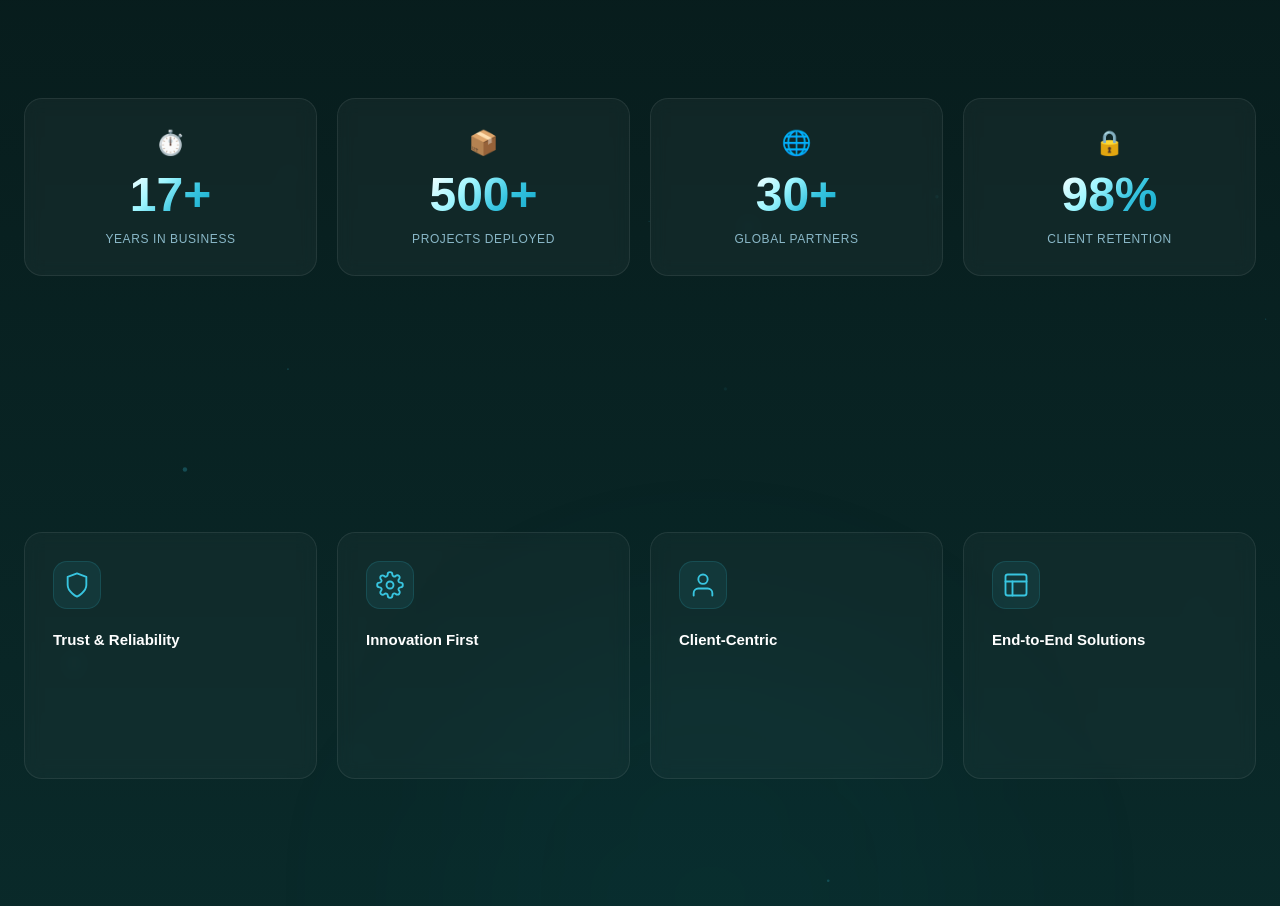
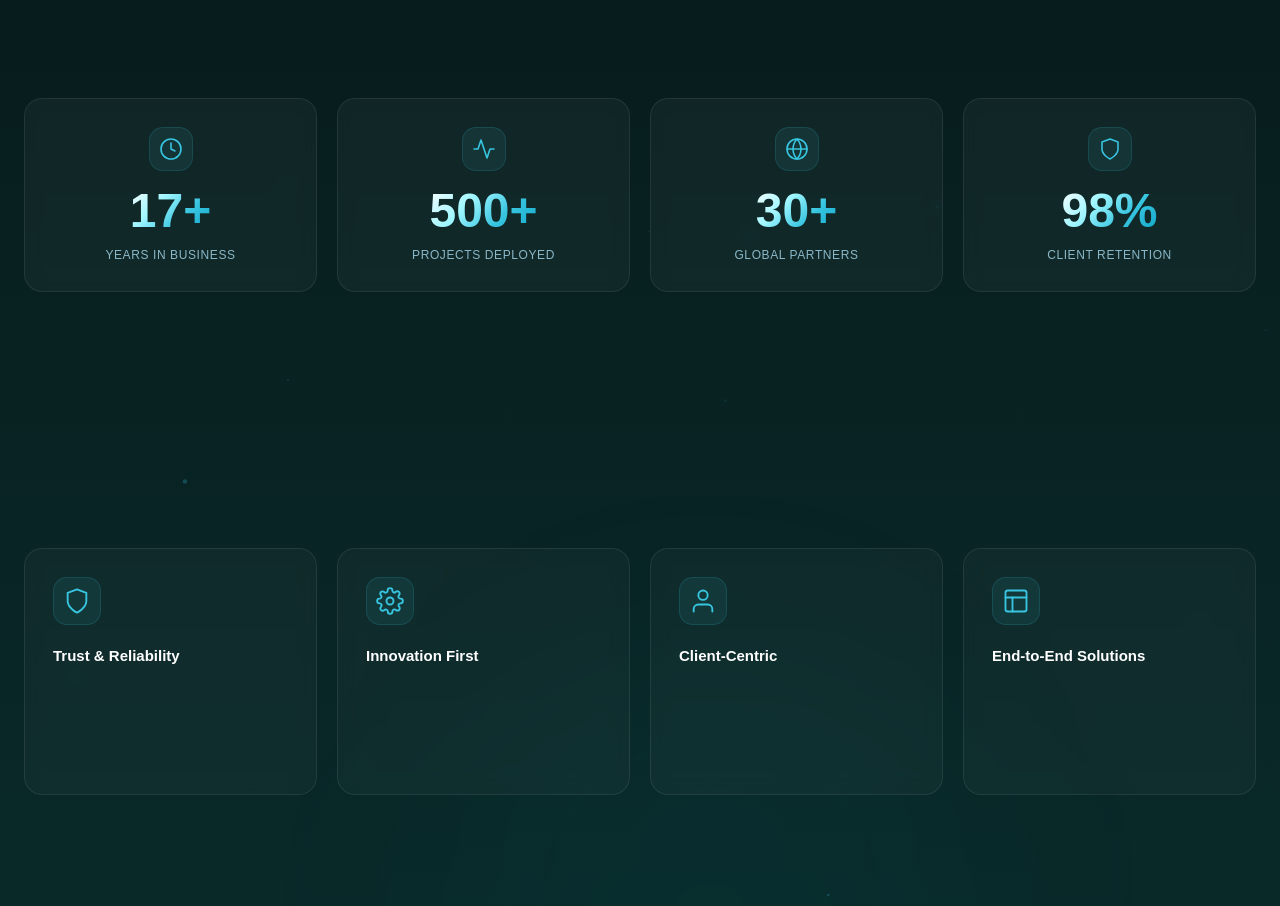
Before and after one commit to Ashiq-D/C--project, a Next.js app in the folder nodejs/techmak/: page /about-us in a window 1280 px wide. Shown: the part 1800-2706 px from the top of the page. Built offline with nearby package versions, Linux system fonts and the light colour scheme.

Commit message:
fix: replace emoji icons with clean SVG line icons in stats section

```diff
--- a/nodejs/techmak/components/AboutUs.tsx
+++ b/nodejs/techmak/components/AboutUs.tsx
@@ -76,10 +76,41 @@ const milestones = [
 ];
 
 const stats = [
-  { value: "17", suffix: "+", label: "Years in Business", icon: "⏱️" },
-  { value: "500", suffix: "+", label: "Projects Deployed", icon: "📦" },
-  { value: "30", suffix: "+", label: "Global Partners", icon: "🌐" },
-  { value: "98", suffix: "%", label: "Client Retention", icon: "🔒" },
+  {
+    value: "17", suffix: "+", label: "Years in Business",
+    icon: (
+      <svg width="24" height="24" viewBox="0 0 24 24" fill="none" stroke="#38c5e0" strokeWidth="1.6" strokeLinecap="round" strokeLinejoin="round">
+        <circle cx="12" cy="12" r="10" />
+        <polyline points="12 6 12 12 16 14" />
+      </svg>
+    ),
+  },
+  {
+    value: "500", suffix: "+", label: "Projects Deployed",
+    icon: (
+      <svg width="24" height="24" viewBox="0 0 24 24" fill="none" stroke="#38c5e0" strokeWidth="1.6" strokeLinecap="round" strokeLinejoin="round">
+        <polyline points="22 12 18 12 15 21 9 3 6 12 2 12" />
+      </svg>
+    ),
+  },
+  {
+    value: "30", suffix: "+", label: "Global Partners",
+    icon: (
+      <svg width="24" height="24" viewBox="0 0 24 24" fill="none" stroke="#38c5e0" strokeWidth="1.6" strokeLinecap="round" strokeLinejoin="round">
+        <circle cx="12" cy="12" r="10" />
+        <line x1="2" y1="12" x2="22" y2="12" />
+        <path d="M12 2a15.3 15.3 0 0 1 4 10 15.3 15.3 0 0 1-4 10 15.3 15.3 0 0 1-4-10 15.3 15.3 0 0 1 4-10z" />
+      </svg>
+    ),
+  },
+  {
+    value: "98", suffix: "%", label: "Client Retention",
+    icon: (
+      <svg width="24" height="24" viewBox="0 0 24 24" fill="none" stroke="#38c5e0" strokeWidth="1.6" strokeLinecap="round" strokeLinejoin="round">
+        <path d="M12 22s8-4 8-10V5l-8-3-8 3v7c0 6 8 10 8 10z" />
+      </svg>
+    ),
+  },
 ];
 
 const values = [
@@ -599,7 +630,7 @@ export default function AboutUs() {
                 el.style.background = "rgba(255,255,255,0.04)";
               }}
             >
-              <span className="text-2xl">{s.icon}</span>
+              <div className="w-11 h-11 rounded-xl flex items-center justify-center mb-1" style={{ background: "rgba(56,197,224,0.08)", border: "1px solid rgba(56,197,224,0.15)" }}>{s.icon}</div>
               <span
                 className="text-4xl md:text-5xl font-extrabold"
                 style={{
```
